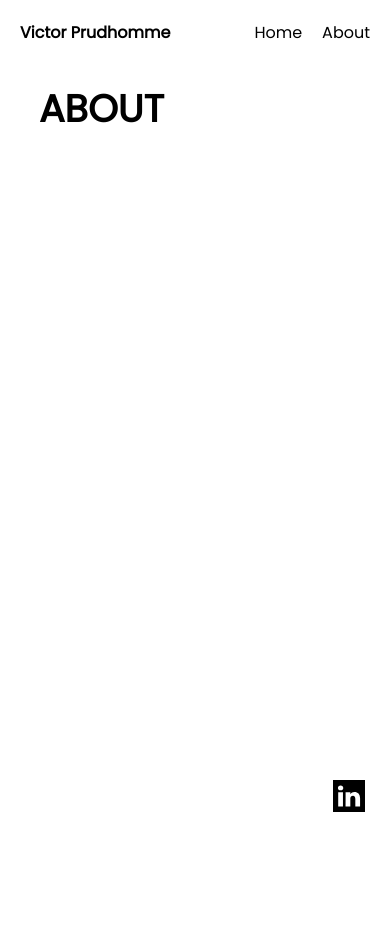
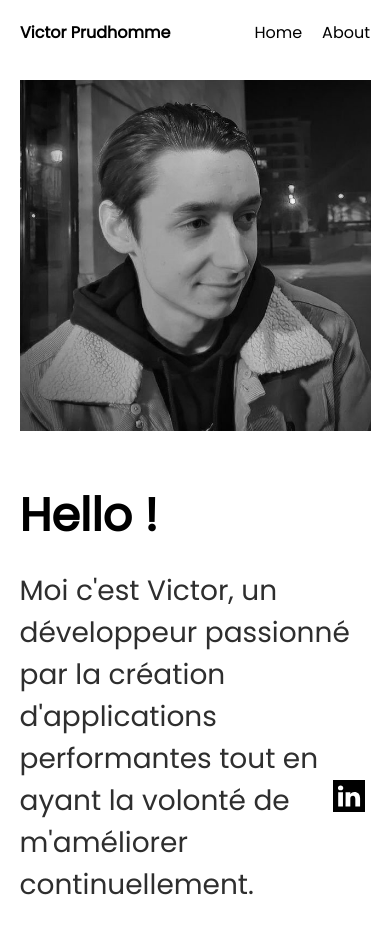
Before and after one commit to victor-prdh/portfolio, a Next.js app: page /about in a window 390 px wide. Shown: the top 934 px of the page. Before the commit the page ends 844 px from the top, so only its background shows below. Built offline with nearby package versions, Linux system fonts and the light colour scheme.

Commit message:
feat: start about page

```diff
--- a/pages/about/index.js
+++ b/pages/about/index.js
@@ -1,6 +1,8 @@
 import CustomHead from '../../components/head';
 import Header from '../../components/header';
-import styles from '../../styles/home.module.css';
+import styles from '../../styles/about.module.css';
+import me from '../../public/me.jpg'
+import Image from 'next/image';
 
 export default function Home() {
   return (
@@ -8,7 +10,12 @@ export default function Home() {
       <CustomHead title={"À propos - Victor Prudhomme"} />
       <Header></Header>
       <div className={styles.presentation}>
-        <h1>ABOUT</h1>
+        <Image src={me} width={312} height={312} className={styles.img} />
+        <div>
+          <h1>Hello !</h1>
+          <p>Moi c'est Victor, un développeur passionné par la
+            création d'applications performantes tout en ayant la volonté de m'améliorer continuellement.</p>
+        </div>
       </div>
     </>
   )
--- /dev/null
+++ b/styles/about.module.css
@@ -0,0 +1,54 @@
+.presentation {
+  width: 70%;
+  display: flex;
+  flex-direction: row;
+  align-items: center;
+  justify-content: center;
+  padding: 200px 50px;
+  gap: 50px;
+  margin: 0 auto;
+}
+
+.img {
+  max-width: 33%;
+  height: auto;
+}
+
+.presentation h1 {
+  font-size: 62px;
+  width: fit-content;
+}
+
+.presentation p {
+  margin-top: 20px;
+  font-size: 28px;
+  width: fit-content;
+  color: #2e2e2e;
+  white-space: pre-wrap;
+}
+
+@media screen and (max-width: 991px) {
+  .presentation {
+    padding: 100px 0;
+    flex-direction: column;
+    align-items: start;
+  }
+
+  .presentation h1 {
+    font-size:46px;
+  }
+
+}
+
+@media screen and (max-width: 479px) {
+  .presentation {
+    width: 90%;
+    padding: 15px 0 40px;
+  }
+
+  .presentation img {
+    width: 100%;
+    max-width: 100%;
+  }
+
+}
```
Also changed, not shown: public/me.jpg (added).
